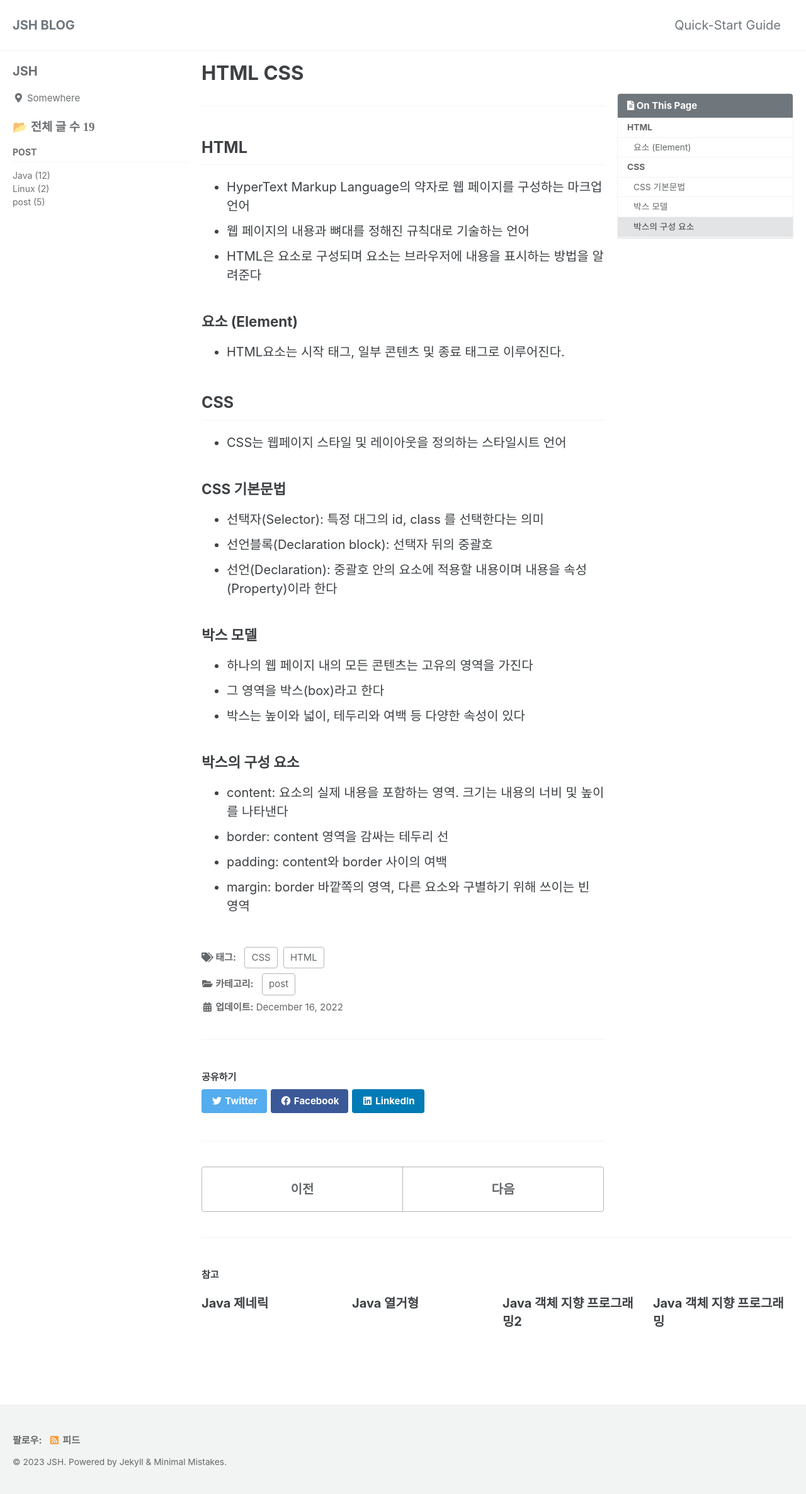
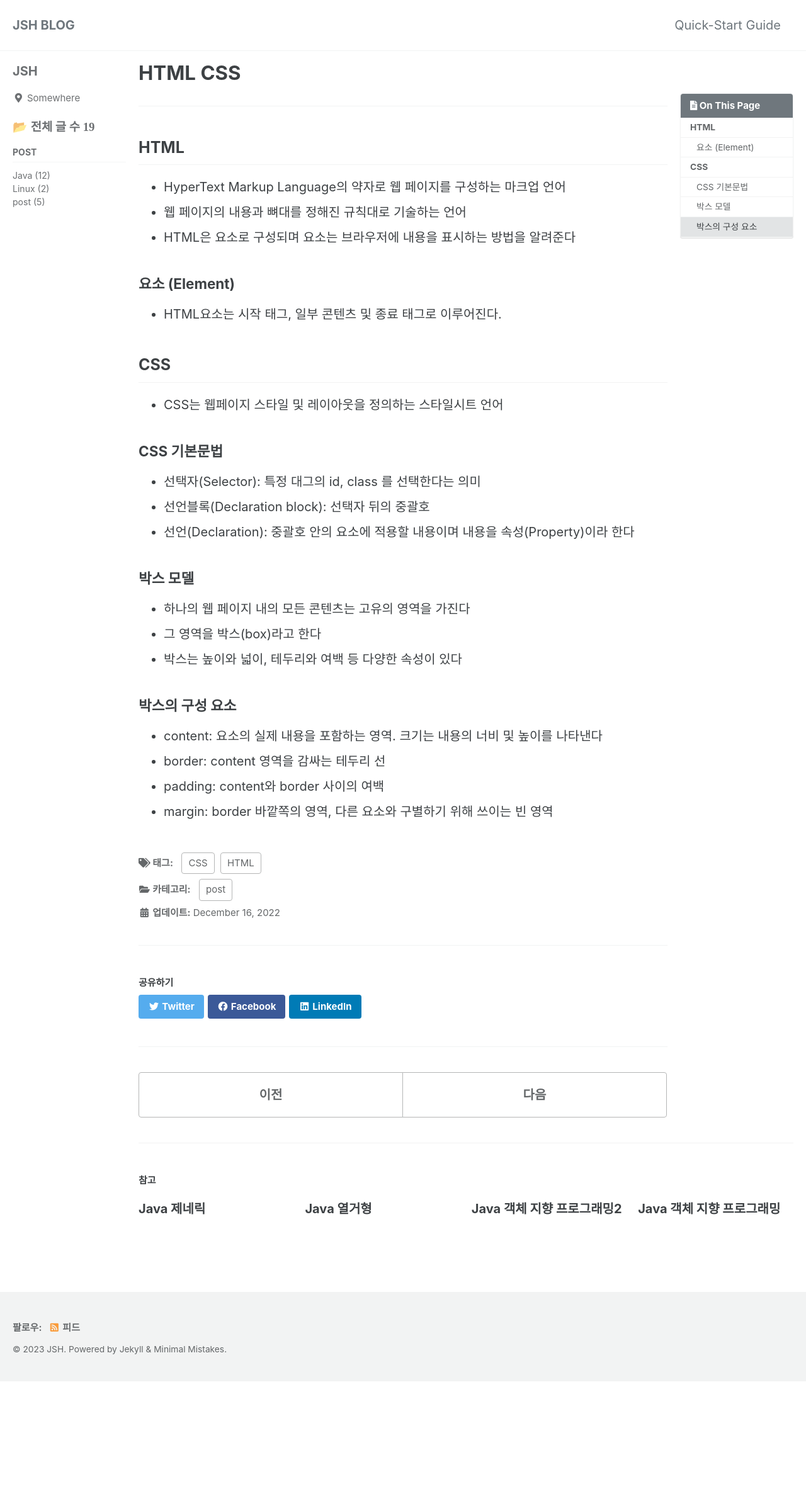
Before and after one commit to 1111jsh/1111jsh.github.io, a Jekyll site: the page built from _posts/2022-12-16-html-css.md, in a window 1280 px wide. Shown: the whole page at 63% size. Built offline with Jekyll 4.4.1, drawn with Linux system fonts in a browser that asks for light colours; cached includes are drawn as plain includes; after the commit the page ends 2194 px from its top, so only the background shows below that.

Commit message:
blog width modify

```diff
--- a/Gemfile
+++ b/Gemfile
@@ -1,9 +1,7 @@
 source "https://rubygems.org"
 
-gem "jekyll", "~> 4.0"
 gem "jekyll-paginate"
 gem "jekyll-sitemap"
 gem "jekyll-gist"
 gem "jekyll-feed"
 gem "jekyll-include-cache"
-gem "minimal-mistakes-jekyll"
--- a/_sass/minimal-mistakes/_variables.scss
+++ b/_sass/minimal-mistakes/_variables.scss
@@ -155,9 +155,9 @@ $max-width: $x-large !default;
    Grid
    ========================================================================== */
 
-$right-sidebar-width-narrow: 200px !default;
-$right-sidebar-width: 300px !default;
-$right-sidebar-width-wide: 400px !default;
+$right-sidebar-width-narrow: 100px; //200px !default;
+$right-sidebar-width: 200px; //300px !default;
+$right-sidebar-width-wide: 250px; //400px !default;
 
 /*
    Other
```
Also changed, not shown: 1 other file.
